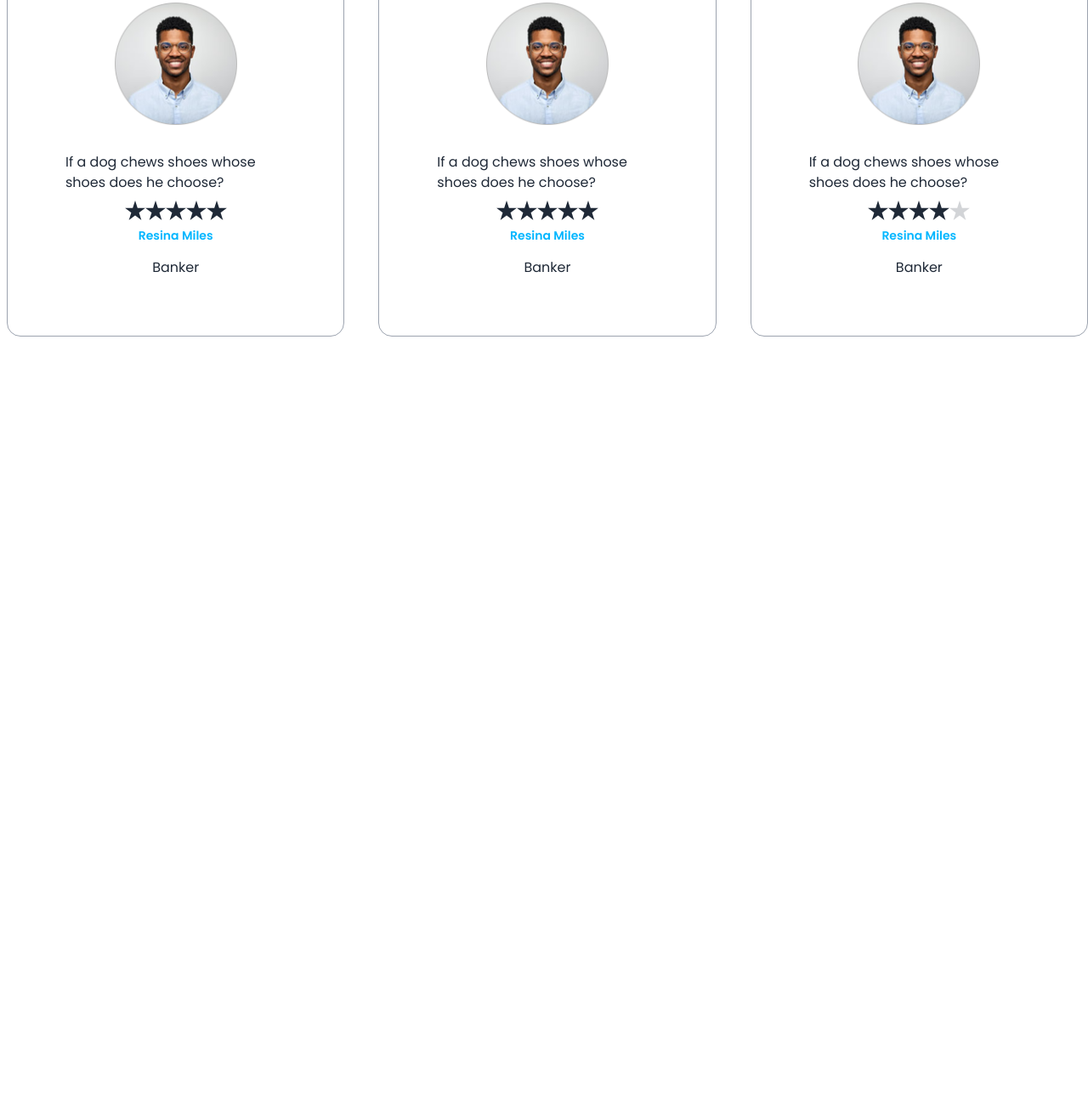
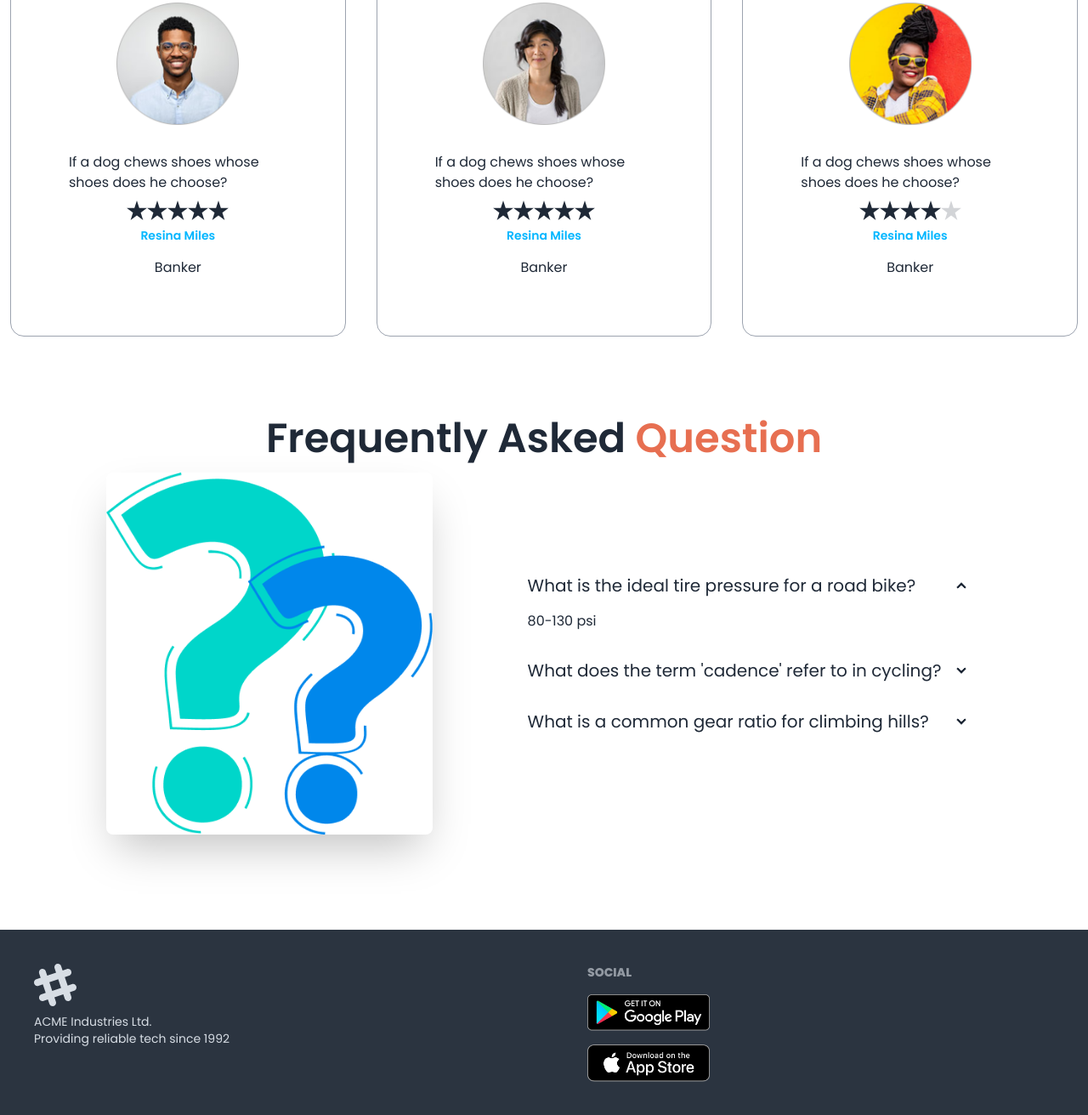
Before and after one commit to Abdulla-Al-Hussain/biker-zone, a plain HTML site: page index.html in a window 1280 px wide. Shown: the part 1572-2884 px from the top of the page at 85% size. Before the commit the page ends 2064 px from the top, so only its background shows below. Drawn offline with nearby package versions, Linux system fonts and the light colour scheme.

Commit message:
Final push

```diff
--- a/index.html
+++ b/index.html
@@ -245,7 +245,7 @@
        <!-- Happy clients -->
        <section class="my-24">
         <h3 class="text-5xl mb-12 font-semibold text-center">Happy <span class="text-bike-primary">Client Says</span></h3>
-        <div class="grid grid-cols-1 md:grid-cols-2 lg:grid-cols-3 gap-10 ml-2">
+        <div class="grid grid-cols-1 md:grid-cols-2 lg:grid-cols-3 gap-9 ml-3 mr-3">
           <!-- first review -->
           <div class="card bg-base-100 p-9 border border-gray-400 ">
             <figure>
@@ -274,7 +274,7 @@
             <div class="card bg-base-100 p-9 border border-gray-400 ">
               <figure>
                 <img class="w-36"
-                  src="images/others/user-1.png"
+                  src="images/others/user-2.png"
                   alt="Shoes" />
               </figure>
               <div class="card-body">
@@ -298,7 +298,7 @@
           <div class="card bg-base-100 p-9 border border-gray-400 ">
             <figure>
               <img class="w-36"
-                src="images/others/user-1.png"
+                src="images/others/user-3.png"
                 alt="Shoes" />
             </figure>
             <div class="card-body">
@@ -319,12 +319,78 @@
           </div>
         </div>
        </section>
+       <!-- FAQ -->
+       <section class="my-24">
+            <h3 class="text-5xl md-12 font-semibold text-center">Frequently Asked<span class="text-bike-primary">
+              Question
+            </span></h3>
+            <div class="hero ">
+              <div class="hero-content flex-col lg:gap-24 lg:flex-row">
+                <img
+                  src="images/others/faq.png"
+                  class=" w-1\2 lg:max-w-sm rounded-lg shadow-2xl" />
+                <div>
+                  <!-- First Q -->
+                  <div class="collapse collapse-arrow ">
+                    <input type="radio" name="my-accordion-2" checked="checked" />
+                    <div class="collapse-title text-xl font-medium">What is the ideal tire pressure for a road bike?</div>
+                    <div class="collapse-content">
+                      <p>80-130 psi</p>
+                    </div>
+                  </div>
+                  <!-- Second Q -->
+                  <div class="collapse collapse-arrow ">
+                    <input type="radio" name="my-accordion-2" />
+                    <div class="collapse-title text-xl font-medium">What does the term 'cadence' refer to in cycling?</div>
+                    <div class="collapse-content">
+                      <p>Pedal revolutions per minute</p>
+                    </div>
+                  </div>
+                  <!-- Third Q -->
+                  <div class="collapse collapse-arrow">
+                    <input type="radio" name="my-accordion-2" />
+                    <div class="collapse-title text-xl font-medium">What is a common gear ratio for climbing hills?</div>
+                    <div class="collapse-content">
+                      <p>34/28</p>
+                    </div>
+                  </div>
+                </div>
+              </div>
+            </div>
+       </section>
 
     </main>
 
-    <footer>
-
-
+    <footer class="footer bg-neutral text-neutral-content p-10">
+      <aside>
+        <svg
+          width="50"
+          height="50"
+          viewBox="0 0 24 24"
+          xmlns="http://www.w3.org/2000/svg"
+          fill-rule="evenodd"
+          clip-rule="evenodd"
+          class="fill-current">
+          <path
+            d="M22.672 15.226l-2.432.811.841 2.515c.33 1.019-.209 2.127-1.23 2.456-1.15.325-2.148-.321-2.463-1.226l-.84-2.518-5.013 1.677.84 2.517c.391 1.203-.434 2.542-1.831 2.542-.88 0-1.601-.564-1.86-1.314l-.842-2.516-2.431.809c-1.135.328-2.145-.317-2.463-1.229-.329-1.018.211-2.127 1.231-2.456l2.432-.809-1.621-4.823-2.432.808c-1.355.384-2.558-.59-2.558-1.839 0-.817.509-1.582 1.327-1.846l2.433-.809-.842-2.515c-.33-1.02.211-2.129 1.232-2.458 1.02-.329 2.13.209 2.461 1.229l.842 2.515 5.011-1.677-.839-2.517c-.403-1.238.484-2.553 1.843-2.553.819 0 1.585.509 1.85 1.326l.841 2.517 2.431-.81c1.02-.33 2.131.211 2.461 1.229.332 1.018-.21 2.126-1.23 2.456l-2.433.809 1.622 4.823 2.433-.809c1.242-.401 2.557.484 2.557 1.838 0 .819-.51 1.583-1.328 1.847m-8.992-6.428l-5.01 1.675 1.619 4.828 5.011-1.674-1.62-4.829z"></path>
+        </svg>
+        <p>
+          ACME Industries Ltd.
+          <br />
+          Providing reliable tech since 1992
+        </p>
+      </aside>
+      <nav>
+        <h6 class="footer-title">Social</h6>
+        <div class="grid grid-col-1 gap-4">
+          <a>
+          <img class="w-36" src="images/others/android.png" alt="">
+          </a>
+          <a>
+           <img class="w-36" src="images/others/ios.png" alt="">
+          </a>
+        </div>
+      </nav>
     </footer>
 </body>
 </html>
```
